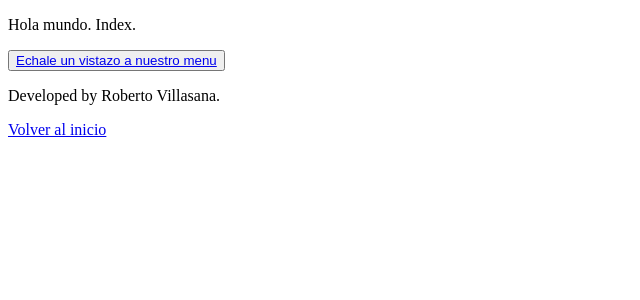
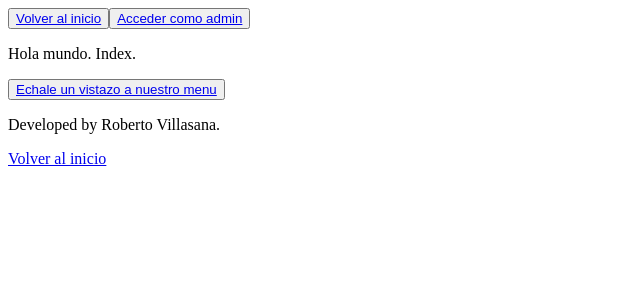
Before and after one commit to RbertoVil/Heladeria-ficticia1, a Flask app: page / in a window 1280 px wide. Shown: the top 300 px of the page, without its empty margins (0-640 px from the left). Run offline with Flask 2, Linux system fonts and the light colour scheme.

Commit message:
Add nav bar

```diff
--- a/templates/index.html
+++ b/templates/index.html
@@ -1,6 +1,11 @@
 {% extends "layout.html" %}
 {% block title %}Roberto's Heladería{% endblock %}
 {% block body %}
+	<nav>
+		<button><a href="/">Volver al inicio</a>
+		</button><button><a href="./login">Acceder como admin</a></button>
+	</nav>
+
 	<p>Hola mundo. Index.</p>
 	<button><a href="./menu">Echale un vistazo a nuestro menu</a></button>
 {% endblock %}
```
